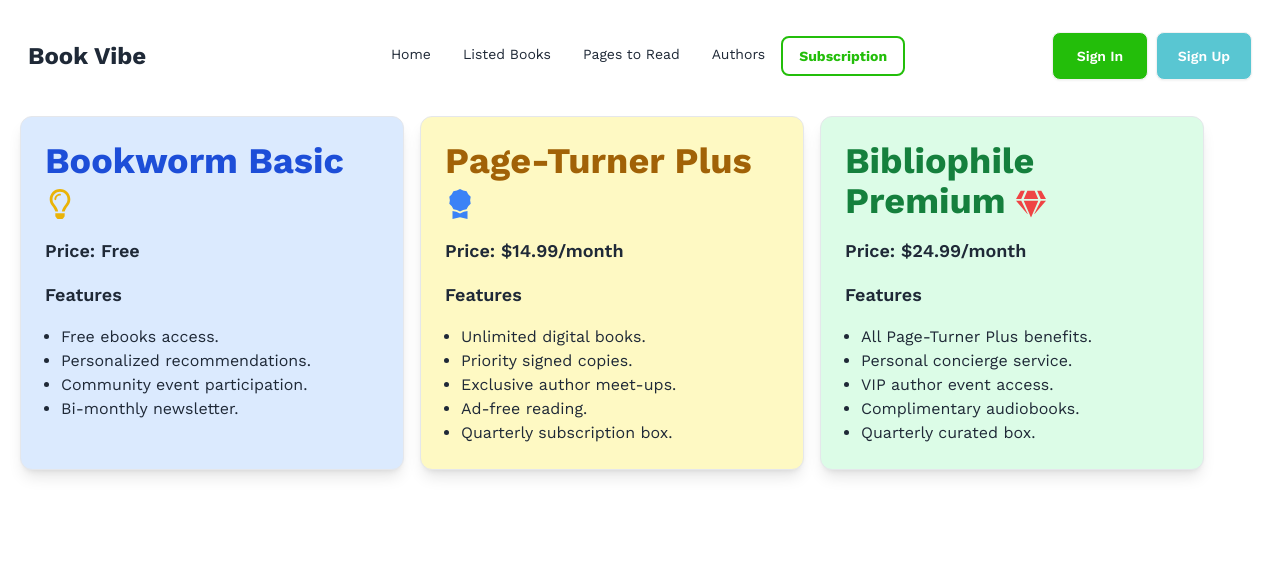
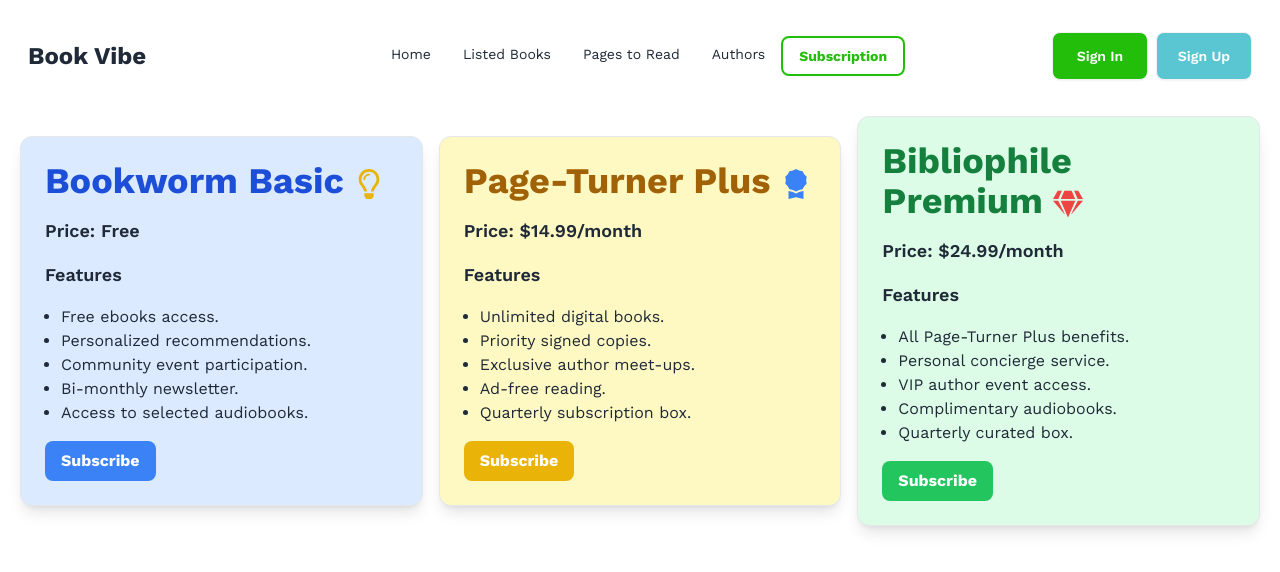
Before and after one commit to shRahat10/book-vibe, a React (Vite) app: page /subscription in a window 1280 px wide. Shown: the top 572 px of the page. Built offline with nearby package versions, Linux system fonts and the light colour scheme; a web font is replaced by a local one.

Commit message:
subscribe btn

```diff
--- a/src/components/Subscription/Subscription.jsx
+++ b/src/components/Subscription/Subscription.jsx
@@ -4,8 +4,8 @@ import { FaGem, FaRegLightbulb } from 'react-icons/fa';
 
 const Subscription = () => {
     return (
-        <div className='flex gap-4'>
-            <div className='border rounded-xl p-6 shadow-lg bg-blue-100 w-96'>
+        <div className='flex flex-col lg:flex-row justify-center items-center gap-4'>
+            <div className='border rounded-xl p-6 shadow-lg bg-blue-100 w-full'>
                 <h1 className='text-4xl font-bold text-blue-700 mb-4'>Bookworm Basic <FaRegLightbulb className="inline-block text-3xl text-yellow-500"/></h1>
                 <p className='text-lg font-semibold mb-4'>Price: Free</p>
                 <p className='text-lg font-semibold mb-4'>Features</p>
@@ -14,10 +14,12 @@ const Subscription = () => {
                     <li>Personalized recommendations.</li>
                     <li>Community event participation.</li>
                     <li>Bi-monthly newsletter.</li>
+                    <li>Access to selected audiobooks.</li>
                 </ul>
+                <button className="bg-blue-500 text-white font-bold py-2 px-4 rounded-lg mt-4">Subscribe</button>
             </div>
 
-            <div className='border rounded-xl p-6 shadow-lg bg-yellow-100 w-96'>
+            <div className='border rounded-xl p-6 shadow-lg bg-yellow-100 w-full'>
                 <h1 className='text-4xl font-bold text-yellow-700 mb-4'>Page-Turner Plus <BsFillAwardFill className="inline-block text-3xl text-blue-500"/></h1>
                 <p className='text-lg font-semibold mb-4'>Price: $14.99/month</p>
                 <p className='text-lg font-semibold mb-4'>Features</p>
@@ -28,9 +30,10 @@ const Subscription = () => {
                     <li>Ad-free reading.</li>
                     <li>Quarterly subscription box.</li>
                 </ul>
+                <button className="bg-yellow-500 text-white font-bold py-2 px-4 rounded-lg mt-4">Subscribe</button>
             </div>
 
-            <div className='border rounded-xl p-6 shadow-lg bg-green-100 w-96'>
+            <div className='border rounded-xl p-6 shadow-lg bg-green-100 w-full'>
                 <h1 className='text-4xl font-bold text-green-700 mb-4'>Bibliophile Premium <FaGem className="inline-block text-3xl text-red-500"/></h1>
                 <p className='text-lg font-semibold mb-4'>Price: $24.99/month</p>
                 <p className='text-lg font-semibold mb-4'>Features</p>
@@ -41,6 +44,7 @@ const Subscription = () => {
                     <li>Complimentary audiobooks.</li>
                     <li>Quarterly curated box.</li>
                 </ul>
+                <button className="bg-green-500 text-white font-bold py-2 px-4 rounded-lg mt-4">Subscribe</button>
             </div>
         </div>
     );
```
